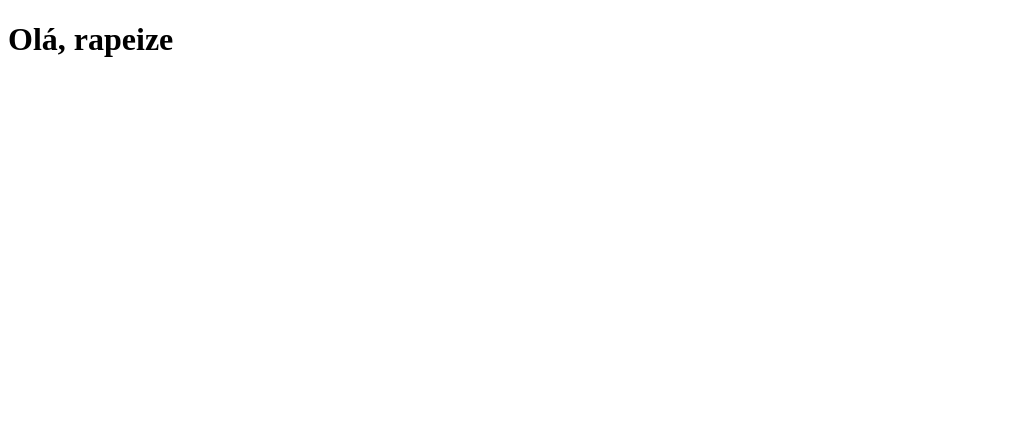
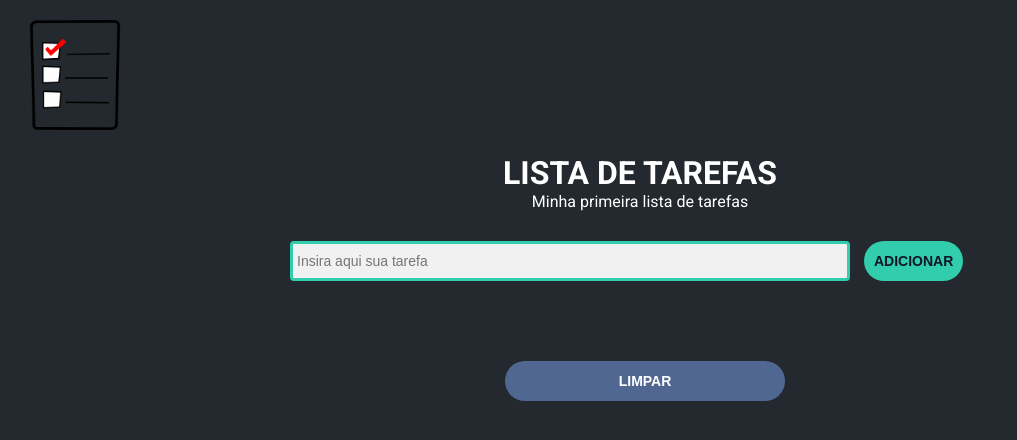
Before and after one commit to VicAurelio/aprenda-a-programar, a plain HTML site: page tarefa-dia-4/index.html in a window 1280 px wide. Shown: the whole page, without its empty margins (0-1017 px from the left). Drawn offline with Linux system fonts and the light colour scheme.

Commit message:
adicionando arquivos do dia 4

```diff
--- a/tarefa-dia-4/index.html
+++ b/tarefa-dia-4/index.html
@@ -1,12 +1,38 @@
 <!DOCTYPE html>
 <html lang="pt-br">
+
 <head>
     <meta charset="UTF-8">
     <meta http-equiv="X-UA-Compatible" content="IE=edge">
     <meta name="viewport" content="width=device-width, initial-scale=1.0">
     <title>Lista de Tarefas</title>
+    <link rel="preconnect" href="https://fonts.googleapis.com">
+    <link rel="preconnect" href="https://fonts.gstatic.com" crossorigin>
+    <link href="https://fonts.googleapis.com/css2?family=Roboto:wght@300;400;700&display=swap" rel="stylesheet">
+    <link rel="stylesheet" href="style.css">
 </head>
+
 <body>
-    <h1>Olá, rapeize</h1>
+    <img class="logo" src="logo.png" alt="Logo da lista de tarefas">
+
+    <main>
+        <h1>Lista de Tarefas</h1>
+
+        <p>Minha primeira lista de tarefas</p>
+        <input type="text" id="tarefa-nova" placeholder="Insira aqui sua tarefa">
+        <button class="botao" id="btn-adicionar">Adicionar</button>
+
+        <div class="caixa">
+            <ul id="lista">
+                <!-- <li>
+                    <span>Tarefa 1</span>
+                    <button class="excluir">x</button>
+                </li> -->
+            </ul>
+            <button class="botao bt-azul">Limpar</button>
+        </div>
+    </main>
+    <script src="script.js"></script>
 </body>
+
 </html>
--- /dev/null
+++ b/tarefa-dia-4/script.js
@@ -0,0 +1,26 @@
+const inputTarefa = document.getElementById("tarefa-nova")
+
+function adicionarTarefa() {
+    const item = document.createElement("li")
+
+    item.innerHTML = `<li>
+        <span>${inputTarefa.value}</span>
+        <button class="excluir">x</button>
+    </li>`
+
+    const lista = document.querySelector("#lista")
+    lista.appendChild(item)
+
+    inputTarefa.value = ""
+}
+
+const botaoAdicionar = document.querySelector("#btn-adicionar")
+botao.addEventListener("click", adicionarTarefa)
+
+function limparLista() {
+    const lista = document.querySelector("#lista")
+    lista.innerHTML = ""
+}
+
+const botaoLimpar = document.querySelector(".bt-azul")
+botaoLimpar = addEventListener("click", limparLista)
--- /dev/null
+++ b/tarefa-dia-4/style.css
@@ -0,0 +1,93 @@
+* {
+    margin: 0;
+    padding: 0;
+    box-sizing: border-box;
+}
+
+body {
+    font-family: 'Roboto', sans-serif;
+    background-color: #23292e;
+}
+
+.logo {
+    width: 110px;
+    margin: 20px;
+}
+
+main {
+    max-width: 700px;
+    margin: 0 auto;
+}
+
+h1 {
+    font-weight: 700;
+    text-transform: uppercase;
+}
+
+h1, p {
+    color: #fff;
+    text-align: center;
+}
+
+.botao {
+    background-color: #32cdac;
+    padding: 10px;
+    border: none;
+    flex: 1;
+    height: 40px;
+    margin-left: 10px;
+    border-radius: 20px;
+    color: #0f1726;
+    font-size: 14px;
+    font-weight: bold;
+    cursor: pointer;
+    text-transform: uppercase;
+}
+
+.bt-azul {
+    background-color: #4f6791;
+    color: #fff;
+    width: 40%;
+    margin-top: 40px;
+}
+
+.caixa {
+    margin-top: 40px;
+    text-align: center;
+}
+
+#lista > li {
+    background-color: #dbdbdb;
+    width: 100%;
+    padding: 8px;
+    margin-bottom: 20px;
+    border-radius: 4px;
+    text-align: left;
+    font-size: 16px;'
+    display: flex;
+    justify-content: space-between;
+    align-items: center;
+}
+
+.excluir {
+    background-color: #bdbcbc;
+    width: 16px;
+    height: 16px;
+    line-height: 0;
+    border-radius: 2px;
+    border: none;
+    cursor: pointer;
+}
+
+#tarefa-nova {
+    background-color: #f1f1f1;
+    border: 3px solid #32cdac;
+    padding: 4px;
+    width: 80%;
+    height: 40px;
+    outline: none;
+    font-size: 14px;
+    color: #0f1726;
+    border-radius: 4px;
+    margin-top: 30px;
+}
```
Also changed, not shown: tarefa-dia-4/logo.png (added).
